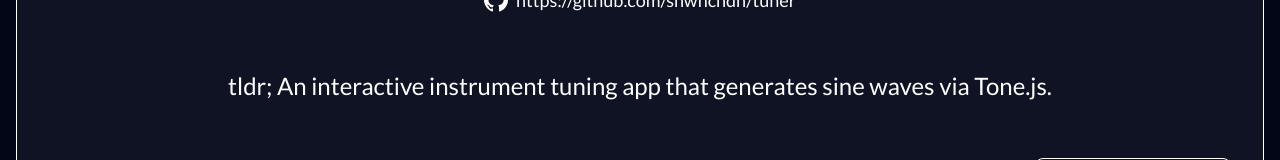
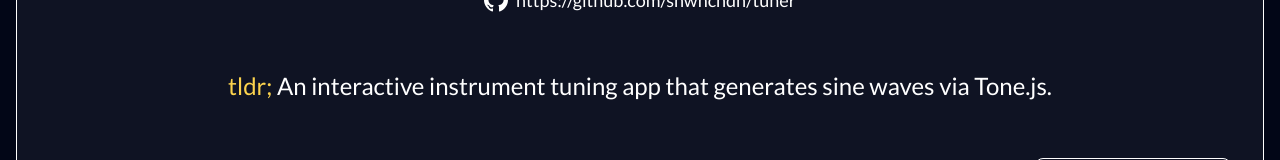
Before and after one commit to shwncndn/portfolio, a SvelteKit app: page /projects/tuner in a window 1280 px wide. Shown: the part 239-399 px from the top of the page. Built offline with nearby package versions, Linux system fonts and the light colour scheme.

Commit message:
tune page

```diff
--- a/src/components/projects/Tuner.svelte
+++ b/src/components/projects/Tuner.svelte
@@ -20,7 +20,7 @@
     <a href="https://github.com/your-repo-link" class="text-sm sm:text-base md:text-lg">https://github.com/shwncndn/tuner</a>
   </div>
   <!-- tldr -->
-  <p class="text-lg sm:text-base md:text-2xl mt-10">tldr; An interactive instrument tuning app that generates sine waves via Tone.js.</p>
+  <p class="text-lg sm:text-base md:text-2xl mt-10"><span class="text-amber-300">tldr;</span> An interactive instrument tuning app that generates sine waves via Tone.js.</p>
   <div class="flex flex-row justify-center gap-52 mt-10 mb-4">
   <!-- Details -->
   <div class="flex flex-col gap-4 text-lg text-left">
--- a/src/routes/projects/tuner/+page.svelte
+++ b/src/routes/projects/tuner/+page.svelte
@@ -2,5 +2,14 @@
     import Tuner from '../../../components/projects/Tuner.svelte';
 </script>
 
+<div class="content-wrapper">
+<Tuner />
+</div>
 
-<Tuner />
+
+<style>
+    .content-wrapper {
+      position: relative;
+      z-index: 1;
+    }
+  </style>
```
Also changed, not shown: src/components/projects/Soundlift.svelte (added).
